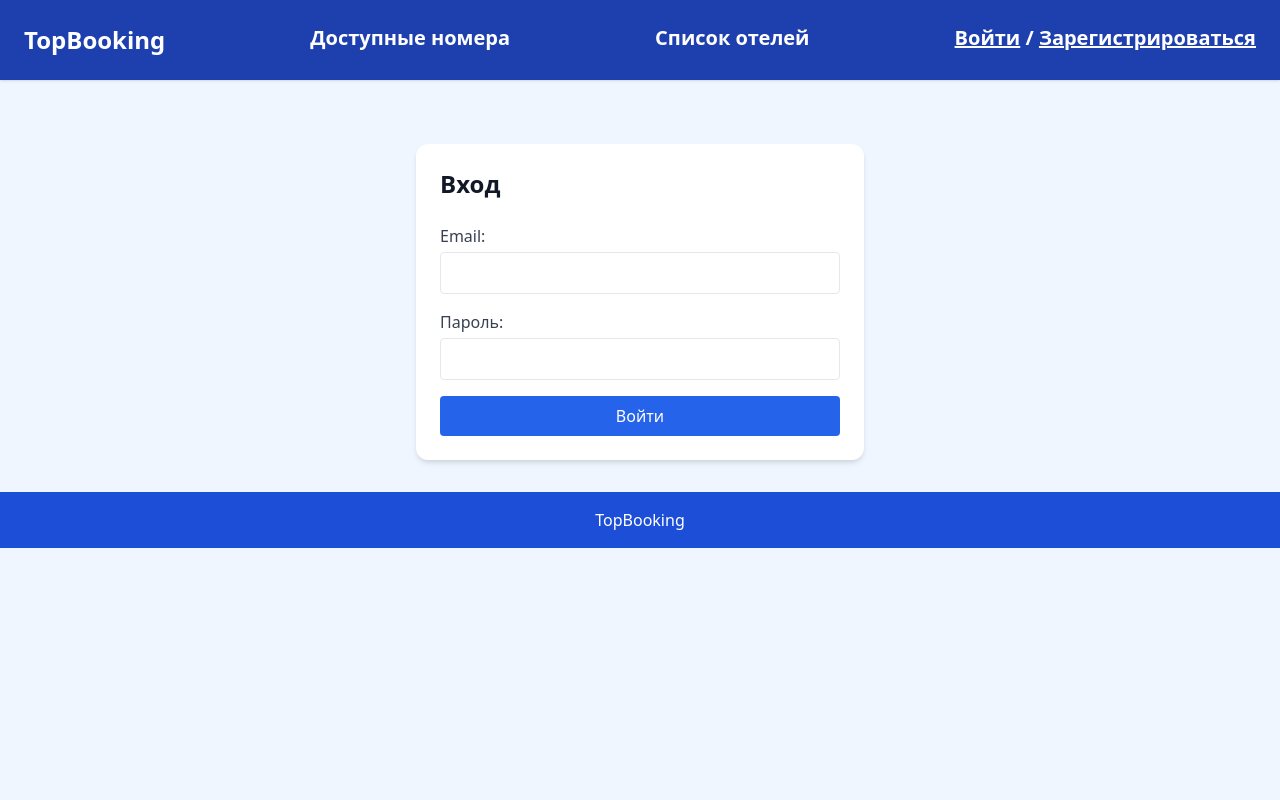
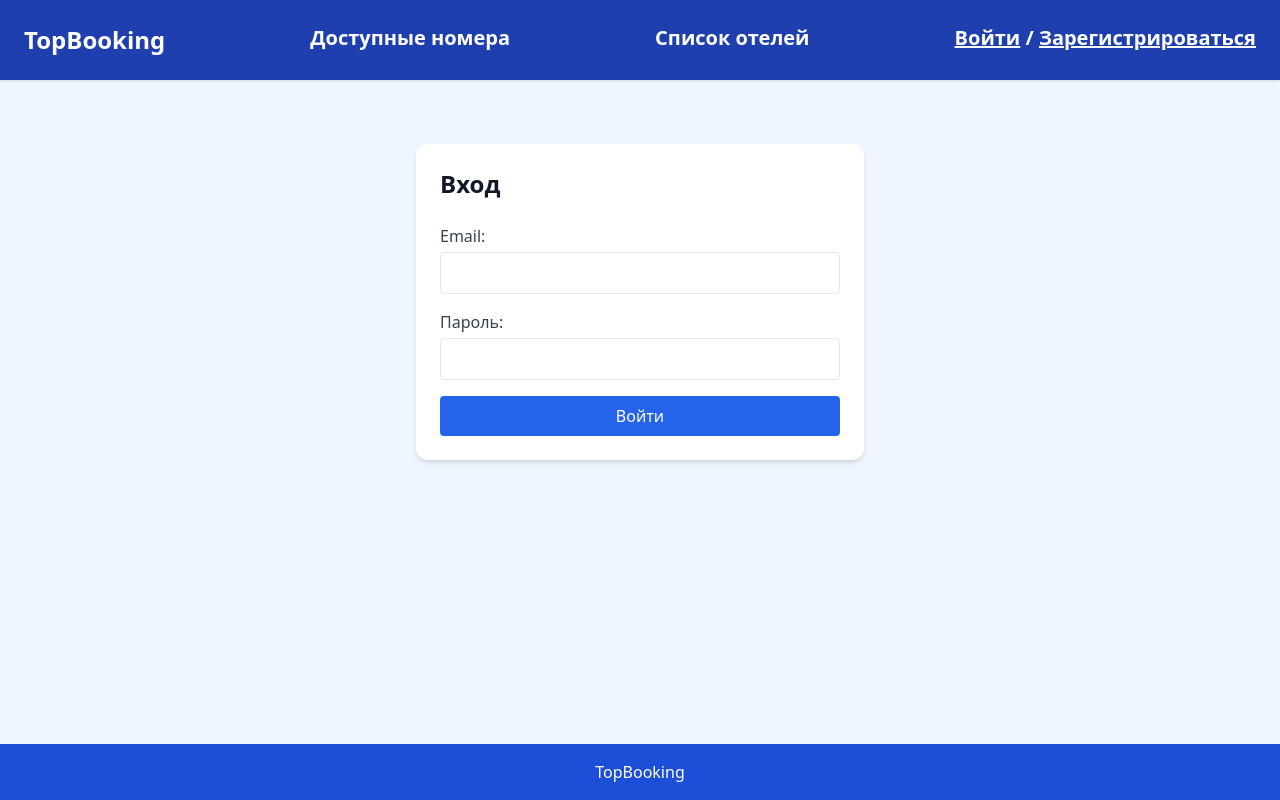
Before and after one commit to flown09/booking_app, a Django app: page /login/ in a window 1280 px wide. Run offline with Django 5.2, Linux system fonts and the light colour scheme; some libraries are stand-ins or nearby versions.

Commit message:
футер вниз

```diff
--- a/reservation_app/booking/templates/base.html
+++ b/reservation_app/booking/templates/base.html
@@ -6,7 +6,7 @@
     <meta name="viewport" content="width=device-width, initial-scale=1.0">
     <script src="https://cdn.tailwindcss.com"></script>
 </head>
-<body class="bg-blue-50 text-gray-900">
+<body class="bg-blue-50 text-gray-900 min-h-screen flex flex-col">
 
 <header class="bg-blue-800 shadow p-2">
     <div class="container mx-auto">
@@ -28,7 +28,7 @@
     </div>
 </header>
 
-<main class="container mx-auto py-8">
+<main class="container mx-auto py-8 flex-grow">
     {% if messages %}
     <div class="p-4">
         {% for message in messages %}
```
